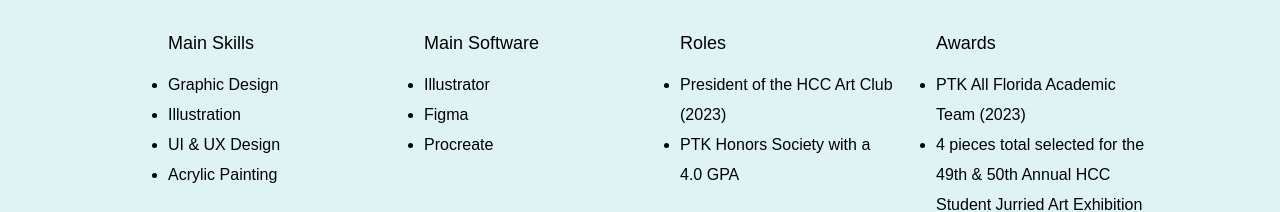
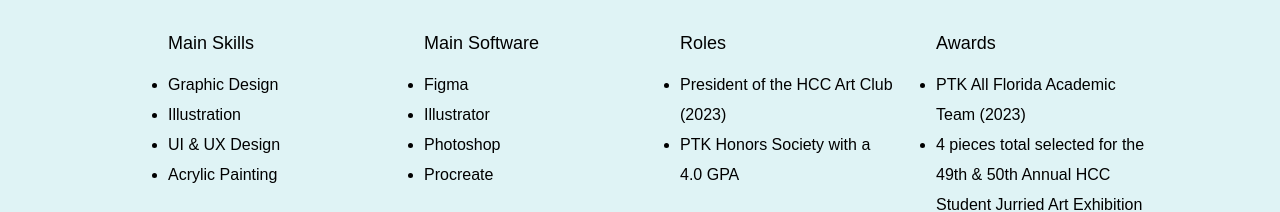
Before and after one commit to tyler27/sabrina, a React app: page / in a window 1280 px wide. Shown: the part 672-884 px from the top of the page. Built offline with nearby package versions, Linux system fonts and the light colour scheme; a web font is replaced by a local one.

Commit message:
Adding photoshop to main software

```diff
--- a/src/Pages/Home/SkillsAndRewardsComponent.tsx
+++ b/src/Pages/Home/SkillsAndRewardsComponent.tsx
@@ -18,8 +18,9 @@
 
                     <ul className={styles.list}>
                         <h2>Main Software</h2>
+                        <li>Figma</li>
                         <li>Illustrator</li>
-                        <li>Figma</li>
+                        <li>Photoshop</li>
                         <li>Procreate</li>
                     </ul>
                 </div>
```
